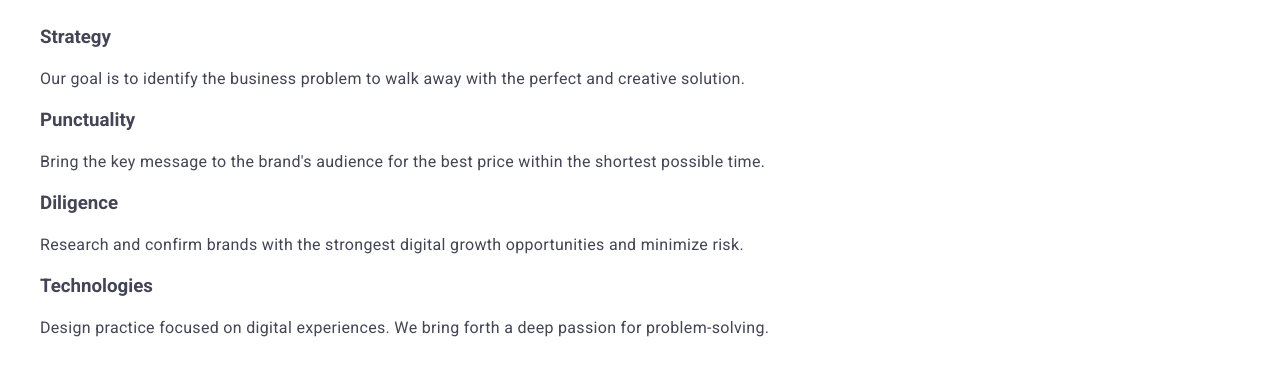
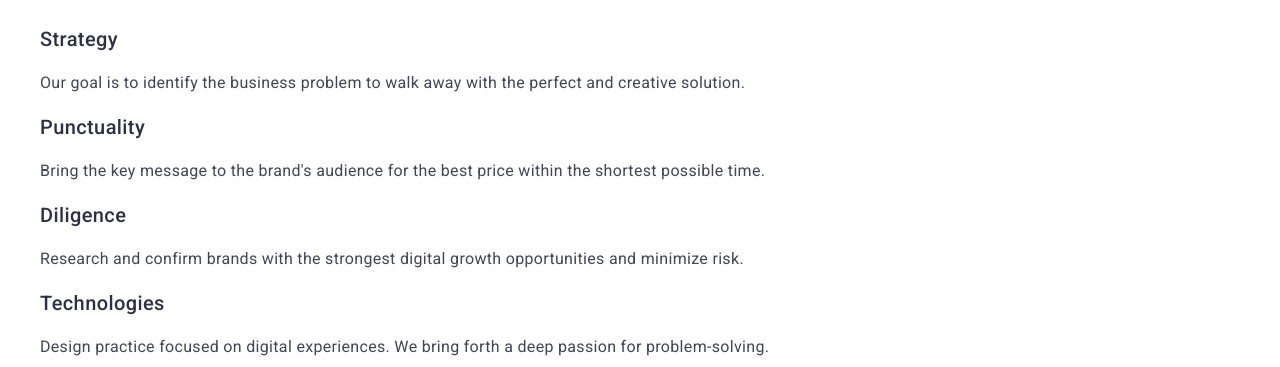
Before and after one commit to anastasiia-trofymenko/goit-markup-hw-02, a plain HTML site: page index.html in a window 1280 px wide. Shown: the part 429-796 px from the top of the page. Drawn offline with nearby package versions, Linux system fonts and the light colour scheme.

Commit message:
add section style

```diff
--- a/css/styles.css
+++ b/css/styles.css
@@ -107,7 +107,7 @@ a {
   text-transform: capitalize;
 }
 
-.team .item-title {
+.item-title {
   font-weight: 500;
   font-size: 20px;
   line-height: 1.2;
```
